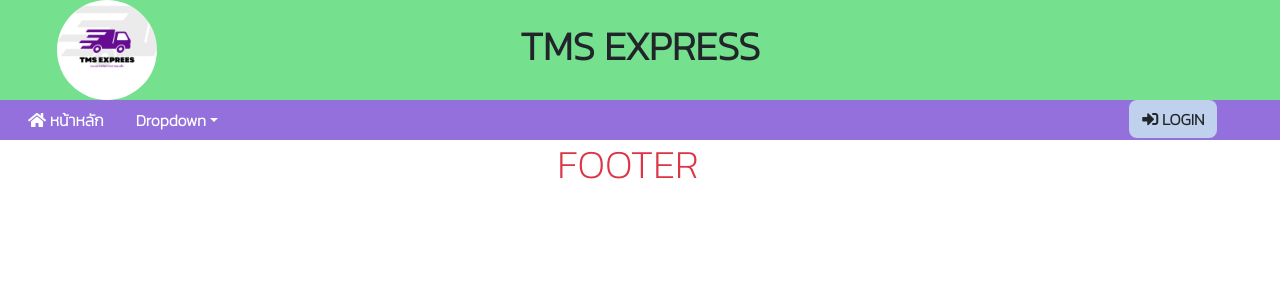
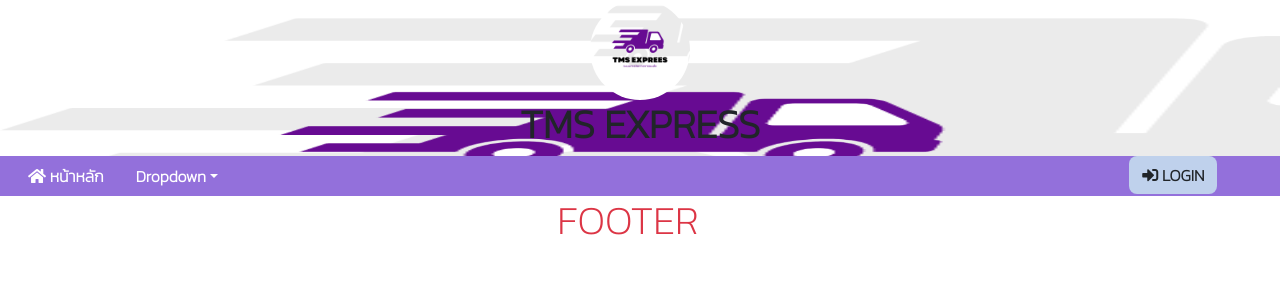
Before and after one commit to wannadamekjinda/miniProject, a Django app: page / in a window 1280 px wide. Shown: the top 300 px of the page. Run offline with Django 4.2, Linux system fonts and the light colour scheme; some libraries are stand-ins or nearby versions.

Commit message:
UPDATE 17/02/2566 18.41

```diff
--- a/templates/base.html
+++ b/templates/base.html
@@ -18,7 +18,7 @@
 
     <div class="container-fluid">
         <div class="row">
-            <div class="col-12 text-center" style="background-color: #75E18E">
+            <div class="col-12 text-center" style="background-color: #8866CB">
                 {% include 'header.html' %}
             </div>
         </div>
--- a/templates/header.html
+++ b/templates/header.html
@@ -1,9 +1,14 @@
 {% load static %}
 <div class="row">
-    <div class="col-2 text-center">
-        <img src="{% static 'images/LOGO.png' %}" width="100" height="100 " class="rounded-circle">
-    </div>
-    <div class="col-8 align-self-center"  style="font-size: 28px">
+    <style>
+        .myHeader{
+            background-image: url({% static 'images/LOGO.png'%});
+            background-size: 100% 200%;
+        }
+    </style>
+
+    <div class="col-12 text-center myHeader">
+        <img src="{% static 'images/LOGO.png' %}" width="100" height="100 " class="rounded-circle" alt="">
         <h1><b>TMS EXPRESS</b></h1>
     </div>
 </div>
```
